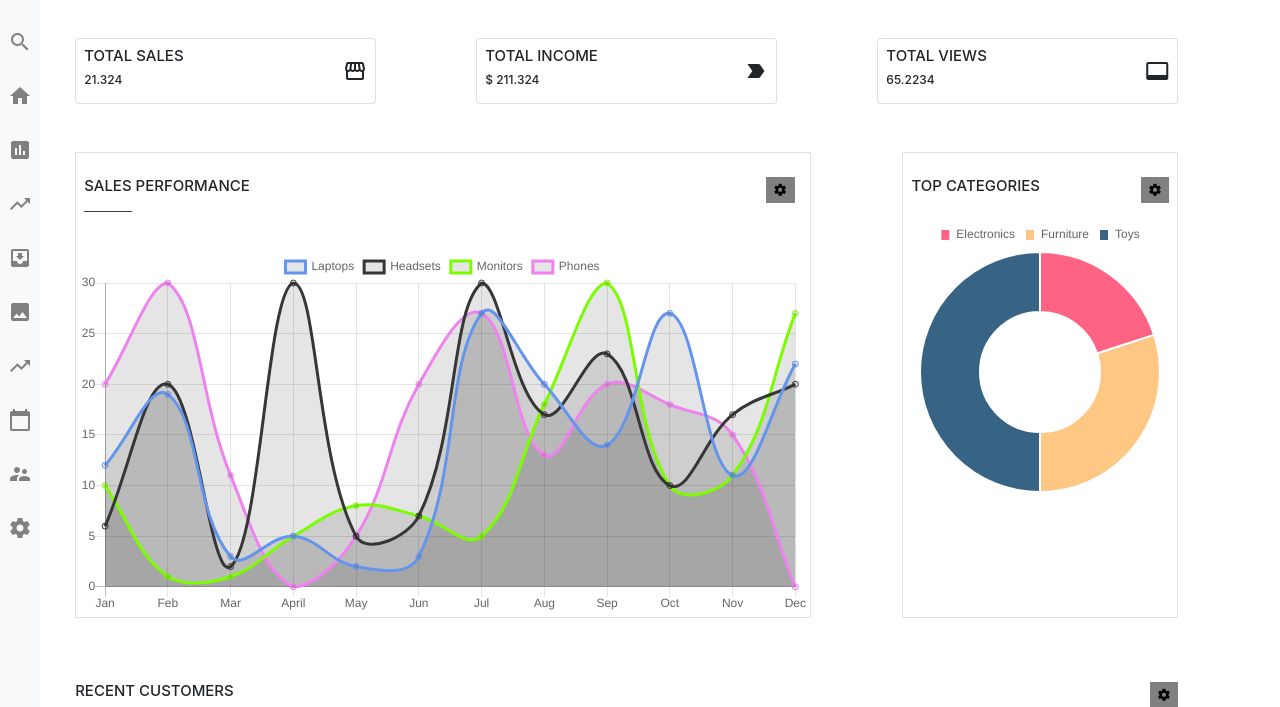
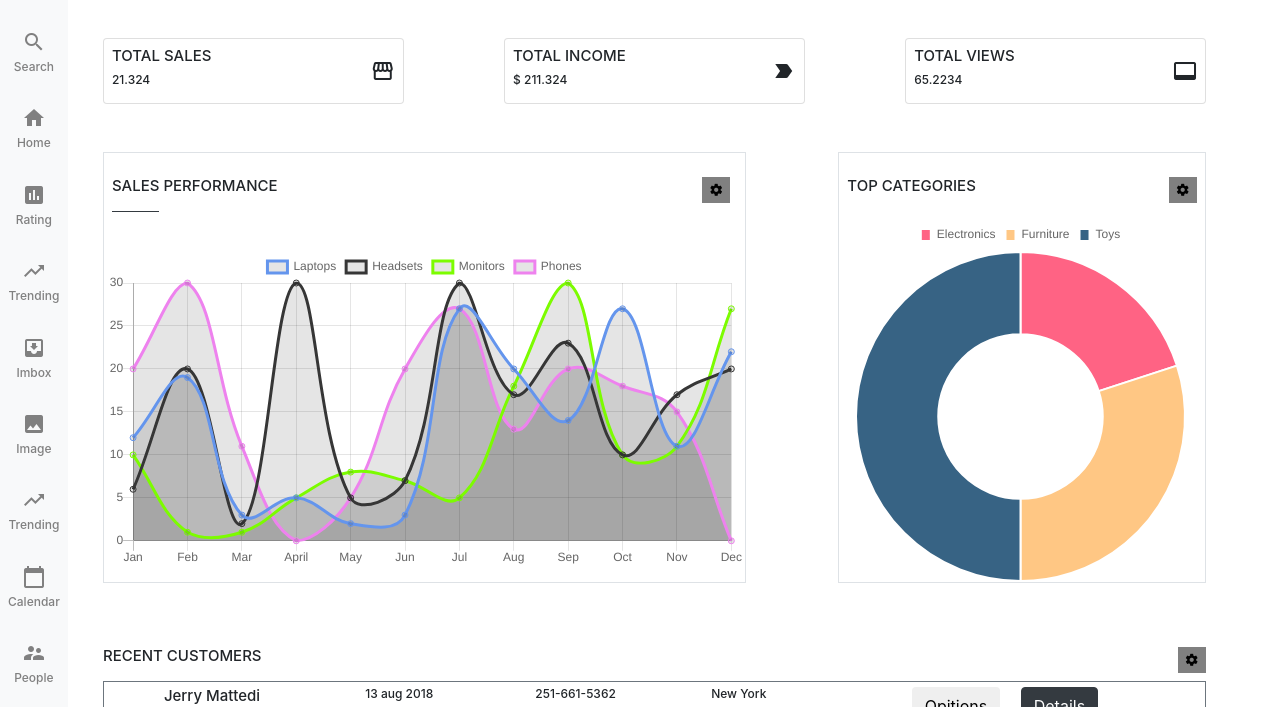
Before and after one commit to italosilva01-zz/esig_test, a website: page index.html in a window 1280 px wide. Both pictures are taken after a click on the link "menu". Shown: the part 59-766 px from the top of the page. Drawn offline with nearby package versions, Linux system fonts and the light colour scheme.

Commit message:
submitted project

```diff
--- a/index.html
+++ b/index.html
@@ -55,7 +55,7 @@
         <div class="row">
             <!--dashboard-->
 
-            <section class=" col-xs-12  py-3 px-1 bg-light">
+            <section id="" class="col-xs-12  menu-side menu-open py-3 px-1 bg-light">
                 <nav class="bg-light sidebar py-3 px-1 mx-auto">
                     <div class="sidebar-sticky">
 
@@ -66,6 +66,7 @@
                                     <i class="material-icons">
                                         search
                                     </i>
+                                    <h6 class="title-menu">Search</h6>
                                 </a>
 
                             </li>
@@ -74,6 +75,7 @@
                                     <i class="material-icons">
                                         home
                                     </i>
+                                    <h6 class="title-menu">Home</h6>
                                 </a>
 
                             </li>
@@ -83,6 +85,8 @@
                                     <i class="material-icons">
                                         assessment
                                     </i>
+                                    <h6 class="title-menu">Rating</h6>
+
                                 </a>
 
                             </li>
@@ -91,6 +95,8 @@
                                     <i class="material-icons">
                                         trending_up
                                     </i>
+                                    <h6 class="title-menu">Trending</h6>
+
                                 </a>
 
 
@@ -100,6 +106,8 @@
                                     <i class="material-icons">
                                         move_to_inbox
                                     </i>
+                                    <h6 class="title-menu">Imbox</h6>
+
                                 </a>
 
 
@@ -109,6 +117,8 @@
                                     <i class="material-icons">
                                         image
                                     </i>
+                                    <h6 class="title-menu">Image</h6>
+
                                 </a>
 
 
@@ -118,6 +128,8 @@
                                     <i class="material-icons">
                                         trending_up
                                     </i>
+                                    <h6 class="title-menu">Trending</h6>
+
                                 </a>
 
 
@@ -128,6 +140,8 @@
                                         calendar_today
 
                                     </i>
+                                    <h6 class="title-menu">Calendar</h6>
+
                                 </a>
 
 
@@ -138,6 +152,8 @@
                                         supervisor_account
 
                                     </i>
+                                    <h6 class="title-menu">People</h6>
+
                                 </a>
 
 
@@ -147,6 +163,8 @@
                                     <i class="material-icons">
                                         settings
                                     </i>
+                                    <h6 class="title-menu">Trending</h6>
+
                                 </a>
 
 
@@ -158,7 +176,7 @@
 
 
             <!--main-->
-            <main class="col-md-11 col-lg-11 p-0 mt-3">
+            <main class="col-md-11 col-lg-11 p-0 mt-3 ">
 
                 <div class="row d-flex justify-content-around  mt-4 ">
 
@@ -200,7 +218,7 @@
 
                     <div class="row col-11  d-flex justify-content-between m-0 mt-5 p-0">
                         <!--sales performance-->
-                        <section class="col-8 border border-default pt-4">
+                        <section class="col-7 border border-default pt-4">
                             <!--title-->
                             <div class="d-flex justify-content-between col-12 pl-2">
                                 <h5><span class="border-bottom pb-3 border-dark">SALES</span> PERFORMANCE</h5>
@@ -224,7 +242,7 @@
                         </section>
 
                         <!--top categories-->
-                        <section class="col-3 border border-default pt-4 ">
+                        <section class="col-4 border border-default pt-4 ">
                             <!--title-->
                             <div class="d-flex justify-content-between col-12 p-0 px-2">
                                 <h5>TOP CATEGORIES</h5>
@@ -432,7 +450,8 @@
         integrity="sha384-ChfqqxuZUCnJSK3+MXmPNIyE6ZbWh2IMqE241rYiqJxyMiZ6OW/JmZQ5stwEULTy" crossorigin="anonymous">
     </script>
     <script src="https://cdn.jsdelivr.net/npm/chart.js@2.8.0"></script>
-    <script src="teste.js"></script>
+    <script src="js/ graphics.js"></script>
+    <script src="js/bundle.js"></script>
 </body>
 
 </html>
--- /dev/null
+++ b/js/bundle.js
@@ -0,0 +1,8 @@
+"use strict";
+
+var menusandwich = document.querySelector('.navbar-brand');
+
+menusandwich.onclick = function () {
+  var menuSide = document.querySelector('.menu-side');
+  menuSide.classList.toggle('menu-open');
+};
--- /dev/null
+++ b/js/main.js
@@ -0,0 +1,9 @@
+let menusandwich = document.querySelector('.navbar-brand');
+
+menusandwich.onclick = () => {
+
+    let menuSide = document.querySelector('.menu-side');
+
+    menuSide.classList.toggle('menu-open')
+
+    }
--- a/scss/style.scss
+++ b/scss/style.scss
@@ -7,6 +7,7 @@ body {
 
 h5 {
     font-size: 15px;
+    white-space: nowrap;
 }
 
 h6 {
@@ -117,6 +118,7 @@ nav.sidebar {
         a {
             display: block;
             color: $iconColor;
+            text-decoration: none;
         }
 
         a:hover {
@@ -124,10 +126,10 @@ nav.sidebar {
         }
     }
 
+
 }
 
 main {
-
     .settings {
         background-color: #808080;
         padding: 2px 7px;
@@ -166,3 +168,23 @@ footer{
     text-align: left;
     position: absolute;
 }
+
+.menu-side{
+
+    z-index: 10110;
+    transition: all 1s;
+}
+.menu-open{
+
+    h6{
+        display: none;
+    }
+}
+
+.bar1, .bar2, .bar3 {
+    width: 35px;
+    height: 5px;
+    background-color: white;
+    margin: 6px 0;
+    transition: 0.4s;
+  }
```
Also changed, not shown: js/ graphics.js (renamed from teste.js, +7 -5 lines), package.json (added, +25 -0 lines), .babelrc (added), css/style.css, 3 other files.
